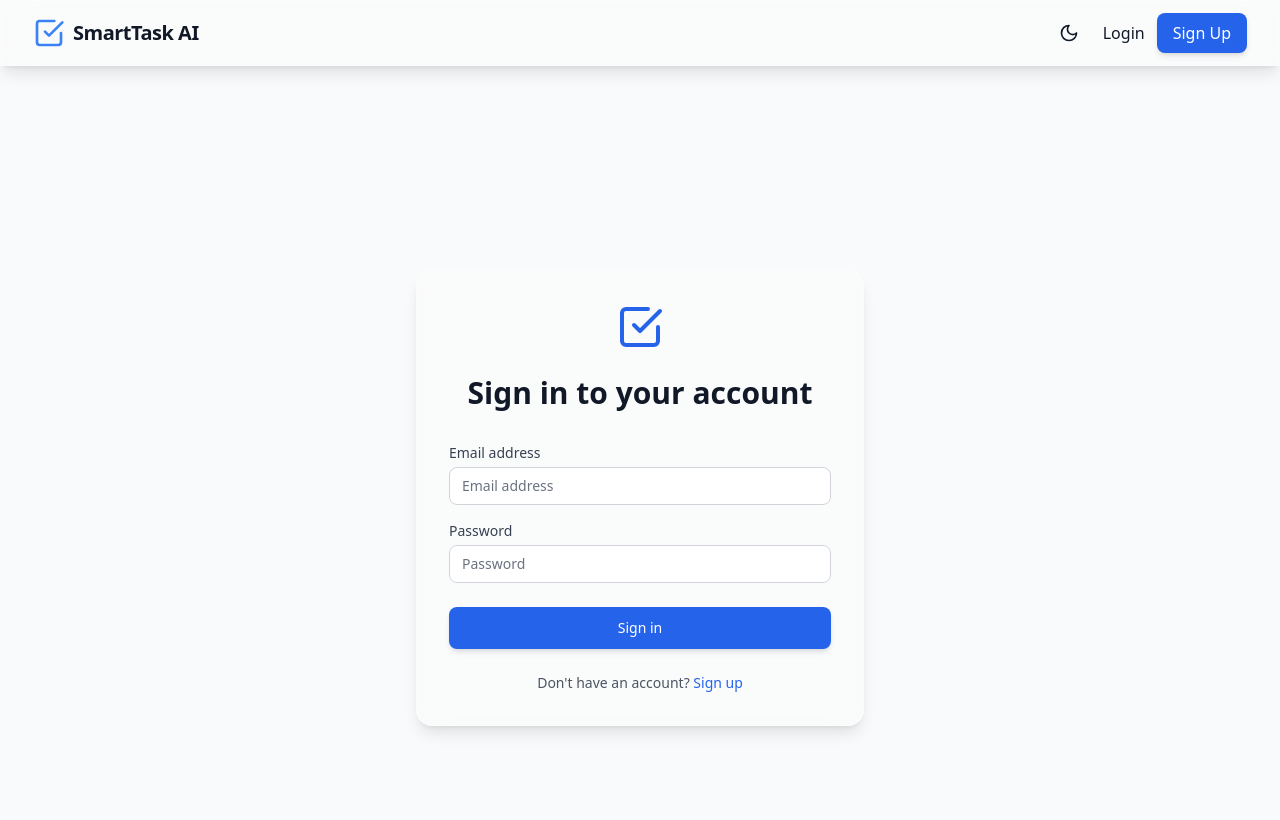
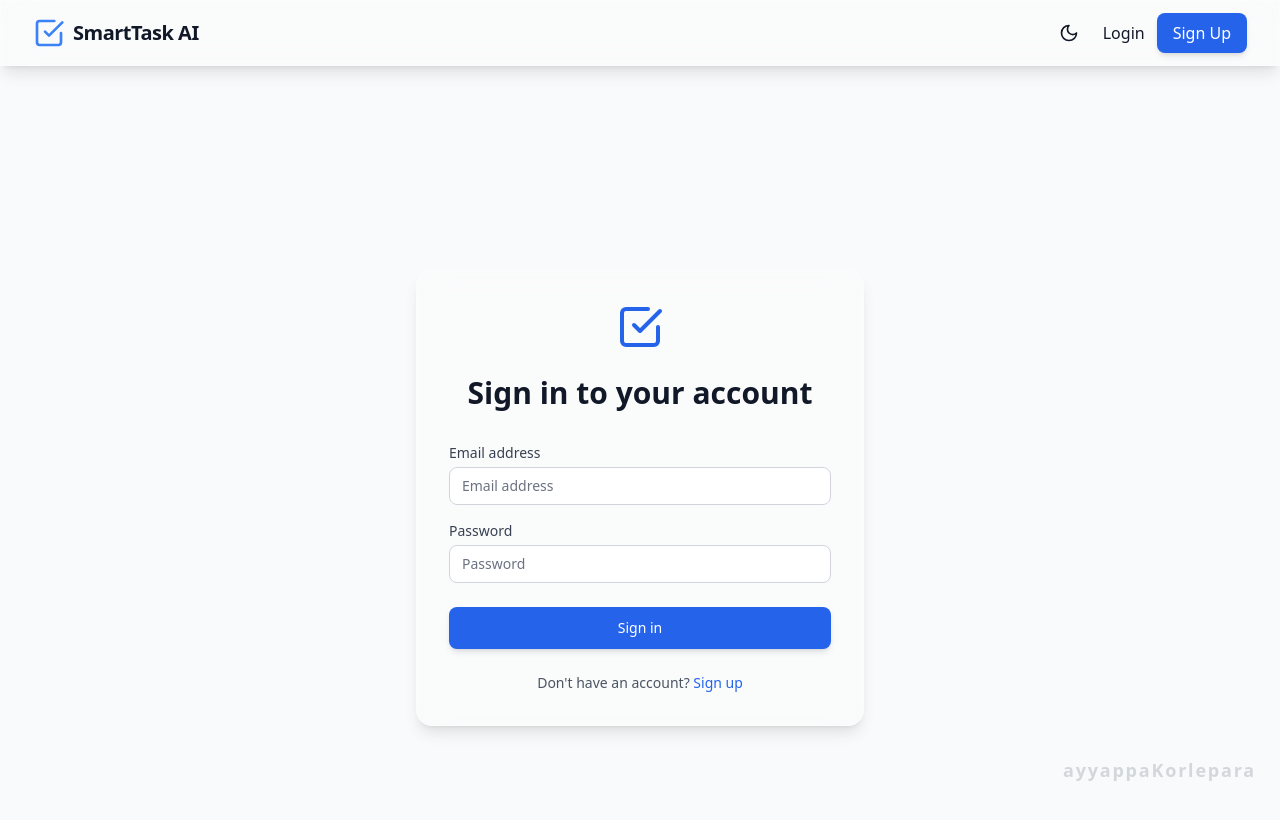
Before and after one commit to 23a81a43a7/smart-task-manager, a React (Vite) app in the folder client/: page /login in a window 1280 px wide. Shown: the top 820 px of the page. Built offline with nearby package versions, Linux system fonts and the light colour scheme; no server answers.

Commit message:
added watermark

```diff
--- a/client/src/App.tsx
+++ b/client/src/App.tsx
@@ -17,7 +17,11 @@ const ProtectedRoute = ({ children }: { children: React.ReactNode }) => {
 function App() {
   return (
     <BrowserRouter>
-      <div className="min-h-screen">
+      <div className="min-h-screen relative">
+        {/* Watermark */}
+        <div className="fixed bottom-4 right-6 text-lg font-bold text-gray-400 dark:text-gray-600 opacity-40 pointer-events-none select-none z-50 tracking-widest">
+          ayyappaKorlepara
+        </div>
         <Navbar />
         <Routes>
           <Route path="/login" element={<Login />} />
--- a/client/src/store/authStore.ts
+++ b/client/src/store/authStore.ts
@@ -25,13 +25,13 @@ export const useAuthStore = create<AuthState>((set) => {
   if (isDark) document.documentElement.classList.add('dark');
 
   return {
-    user: JSON.parse(localStorage.getItem('user') || 'null'),
+    user: JSON.parse(sessionStorage.getItem('user') || 'null'),
     login: (userData) => {
-      localStorage.setItem('user', JSON.stringify(userData));
+      sessionStorage.setItem('user', JSON.stringify(userData));
       set({ user: userData });
     },
     logout: () => {
-      localStorage.removeItem('user');
+      sessionStorage.removeItem('user');
       set({ user: null });
     },
     darkMode: isDark,
```
Also changed, not shown: client/vercel.json (added).
